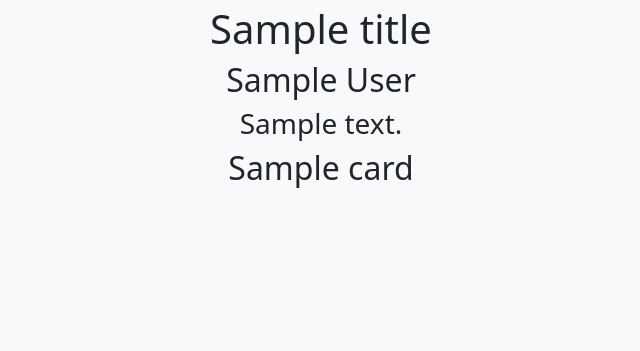
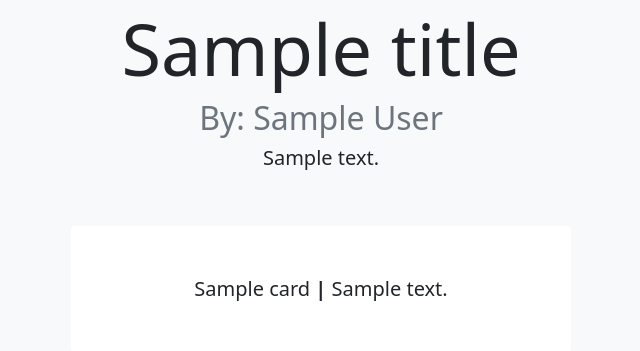
Before and after one commit to sging04/FinalProject, a Flask app: template app/templates/viewDeck.html in a window 1280 px wide. Shown: the part 51-402 px from the top of the page, without its empty margins (319-959 px from the left). Run offline with Flask 2, Linux system fonts and the light colour scheme; the template is opened without the code that fills it: most values are stand-ins (such as "Sample title", 1, 10 or a date in 2020).

Commit message:
finished viewdeck and create

```diff
--- a/app/templates/viewDeck.html
+++ b/app/templates/viewDeck.html
@@ -1,13 +1,14 @@
 {% extends "index.html" %}
 
 	{% block content %}
-	<div class = "text-center">
-		<h1>{{ title }}</h1>
-		<h2>{{ author }}</h2>
-		<h3>{{ description }}</h3>
+	<div class = "bg-light d-flex flex-column vw-50 vh-50 align-items-center justify-content-center">
+		<h1 class = "display-2">{{ title }}</h1>
+		<h2 class  = "text-muted">By: {{ author }}</h2>
+		<h3 class = "lead">{{ description }}</h3>
 		{% for card in deck  %}
-		<h2>{{ card }}</h2>
-
+		<div class="bg-white p-5 mt-5 rounded-2 d-flex justify-content-center flex-column text-center" style="width: 100%; max-width: 500px; grid-gap: 24px; font-size: 20px;" >
+			<span">{{ card["question"] }} <strong>|</strong> {{ card["answer"] }}</span>
+		</div>
 		{% endfor %}
 	</div>
 	{% endblock %}
```
